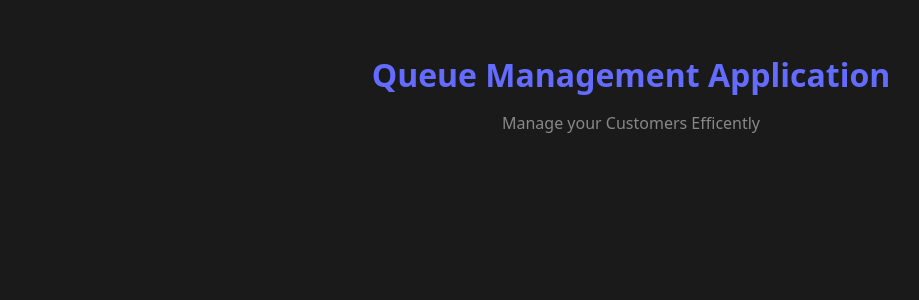
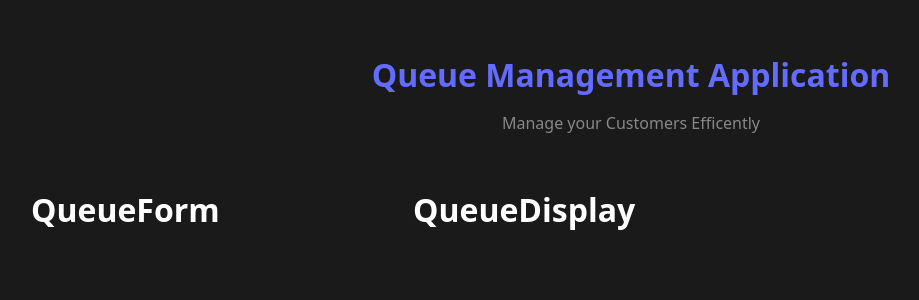
Before and after one commit to lord-amresh/2.-Queue-Management-System, a React (Vite) app: page / in a window 1280 px wide. Shown: the top 300 px of the page, without its empty margins (9-928 px from the left). Built offline with nearby package versions, Linux system fonts and the light colour scheme.

Commit message:
3 - Learn the data flow in components in react

```diff
--- a/src/App.jsx
+++ b/src/App.jsx
@@ -1,12 +1,31 @@
+import { useState } from "react";
 import "./App.css";
+import QueueForm from "./components/QueueForm";
 
 export default function App() {
+  const [queue, setQueue] = useState([]);
+
+  const addToQueue = (customer) => {
+    //add data to queue
+  };
+  const updateStatus = (id, newStatus) => {
+    //change data in queue
+  };
+  const removeFromQueue = (id) => {
+    //remove data from the queue
+  };
+
+
   return(
     <div className="app">
       <header>
         <h1>Queue Management Application</h1>
         <p>Manage your Customers Efficently</p>
       </header>
+      <main>
+        <QueueForm onAdd={addToQueue}/>
+        <h1>QueueDisplay</h1>
+      </main>
     </div>
   );
 }
--- /dev/null
+++ b/src/components/QueueForm.jsx
@@ -0,0 +1,7 @@
+export default function QueueForm({onAdd}) {
+    return(
+        <>
+        <h1>QueueForm</h1>
+        </>
+    )
+}
```
